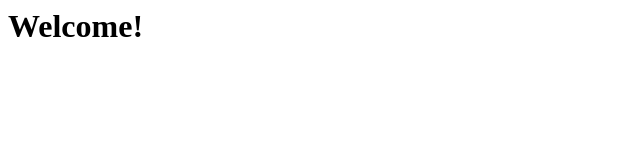
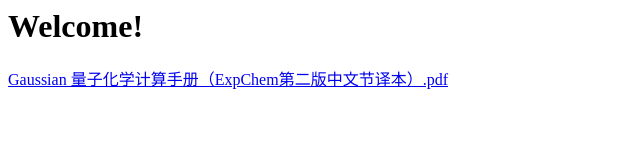
Before and after one commit to Growl1234/growl1234.github.io, a plain HTML site: page index.html in a window 1280 px wide. Shown: the whole page, without its empty margins (0-640 px from the left). Drawn offline with Linux system fonts and the light colour scheme.

Commit message:
Update index.html

```diff
--- a/index.html
+++ b/index.html
@@ -1,3 +1,4 @@
 <html>
   <h1>Welcome!</h1>
+  <a href="https://github.com/Growl1234/growl1234.github.io/blob/main/Gaussian%20%E9%87%8F%E5%AD%90%E5%8C%96%E5%AD%A6%E8%AE%A1%E7%AE%97%E6%89%8B%E5%86%8C%EF%BC%88ExpChem%E7%AC%AC%E4%BA%8C%E7%89%88%E4%B8%AD%E6%96%87%E8%8A%82%E8%AF%91%E6%9C%AC%EF%BC%89.pdf">Gaussian 量子化学计算手册（ExpChem第二版中文节译本）.pdf</a>
 </html>
```
